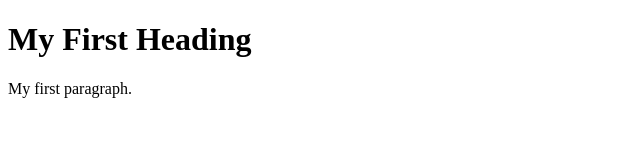
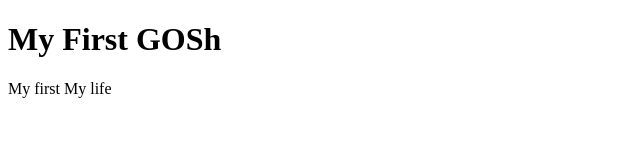
Before and after one commit to danielrandy5/learning-git, a plain HTML site: page index.html in a window 1280 px wide. Shown: the whole page, without its empty margins (0-640 px from the left). Drawn offline with Linux system fonts and the light colour scheme.

Commit message:
Update index.html

```diff
--- a/index.html
+++ b/index.html
@@ -2,8 +2,8 @@
 <html>
 <body>
 
-<h1>My First Heading</h1>
-<p>My first paragraph.</p>
+<h1>My First  GOSh </h1>
+<p>My first My life</p>
 
 </body>
 </html>
```
